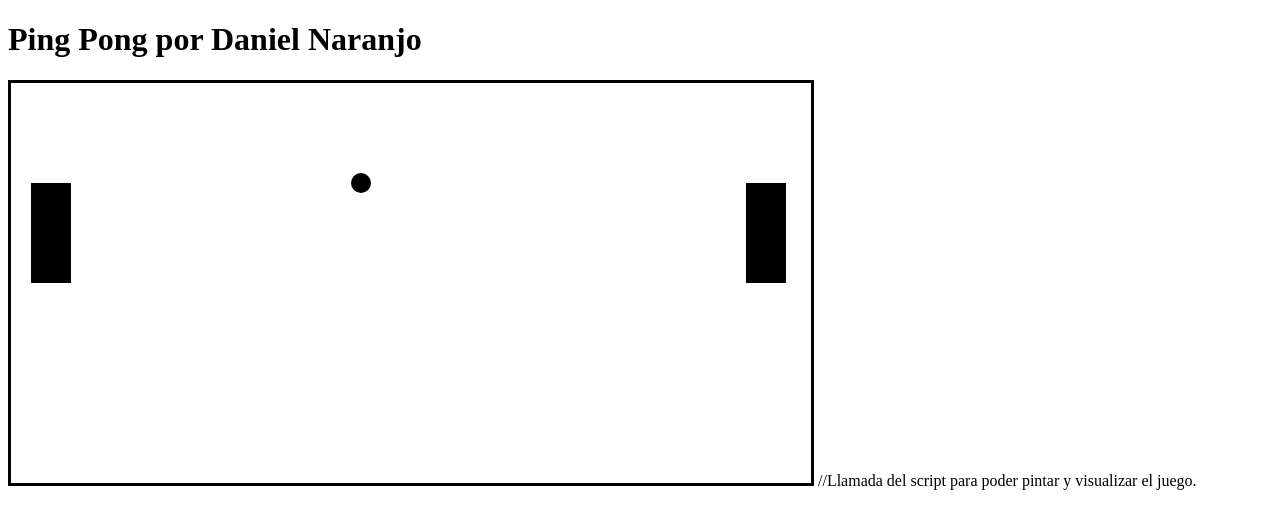
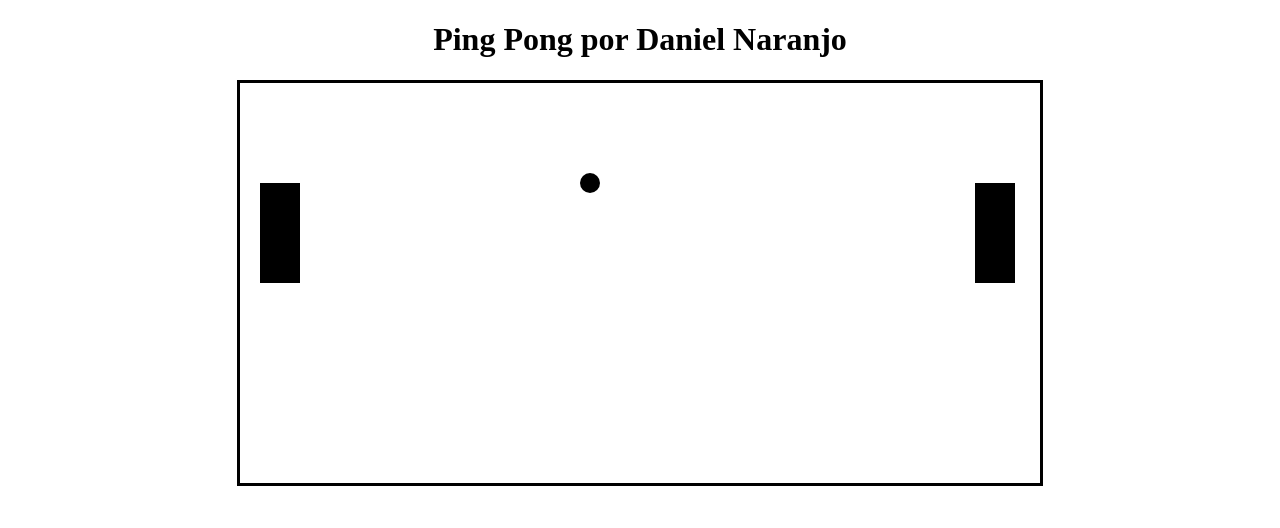
Before and after one commit to Daniuh/Trabajo_practica_js, a plain HTML site: page pong/index.html in a window 1280 px wide. Drawn offline with Linux system fonts and the light colour scheme.

Commit message:
Se crean unas pequeñas modificaciones en los dos archivos

```diff
--- a/pong/index.html
+++ b/pong/index.html
@@ -7,12 +7,13 @@
     <style>
         canvas{ border:solid;}
     </style>
-    <title></title>
+    <title>Trabajo Practica</title>
 </head>
 <body>
-    <h1>Ping Pong por Daniel Naranjo</h1>
-    <canvas id = "canvas"></canvas></canvas>
-    //Llamada del script para poder pintar y visualizar el juego.
-    <script src="main.js"></script>
+    <center>
+        <h1>Ping Pong por Daniel Naranjo</h1>
+        <canvas id = "canvas"></canvas></canvas>
+        <script src="main.js"></script>
+    </center>
 </body>
 </html>
--- a/pong/main.js
+++ b/pong/main.js
@@ -173,7 +173,7 @@
     }
 })();
 
-//Parametros que se pasan para pintar la bola, lados y raquetas.
+    //Parametros que se pasan para pintar la bola, lados y raquetas.
     var board = new Board(800,400);
     var bar = new Bar(20,100,40,100,board);
     var bar_2 = new Bar(735,100,40,100,board);
```
